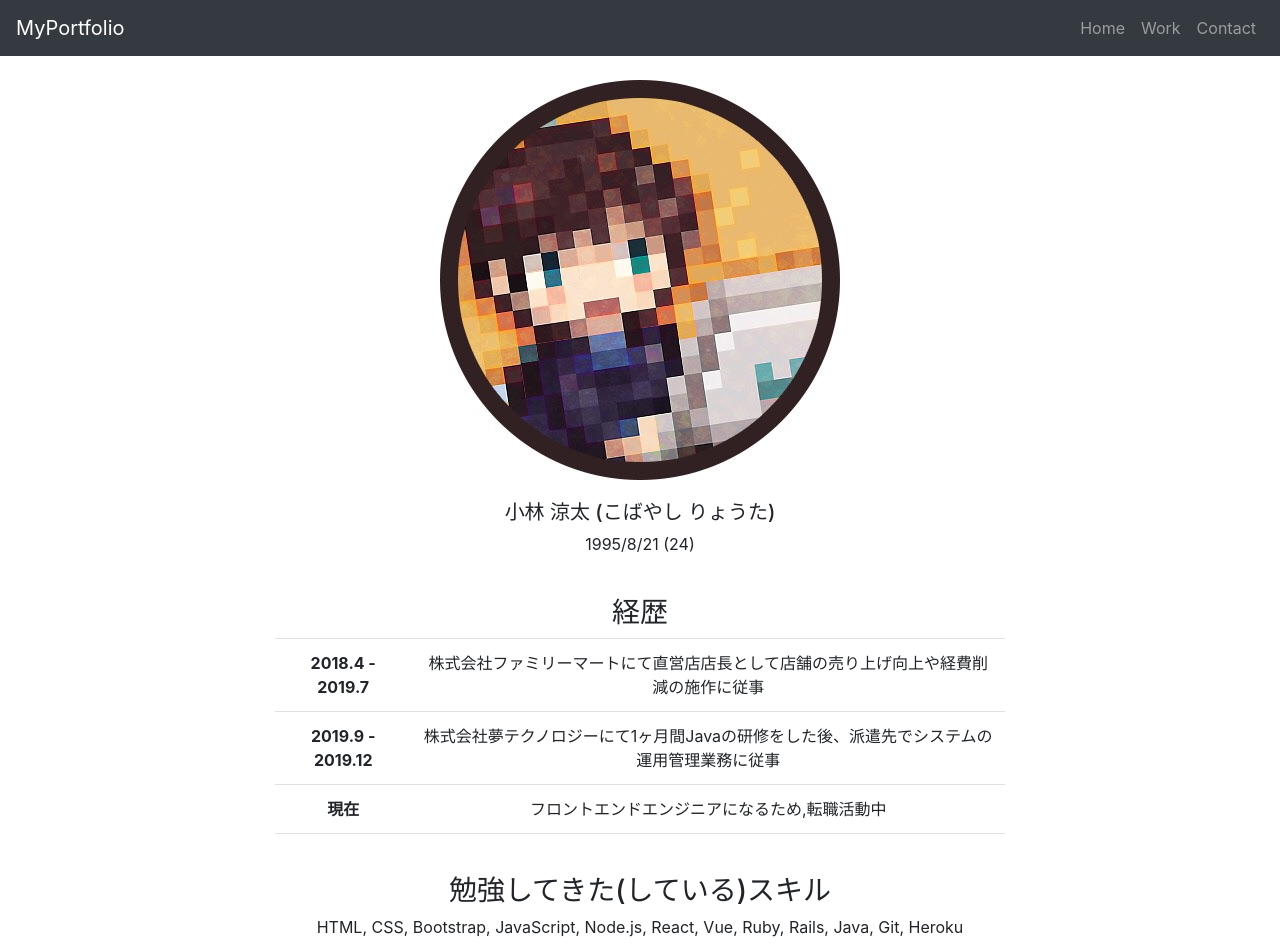
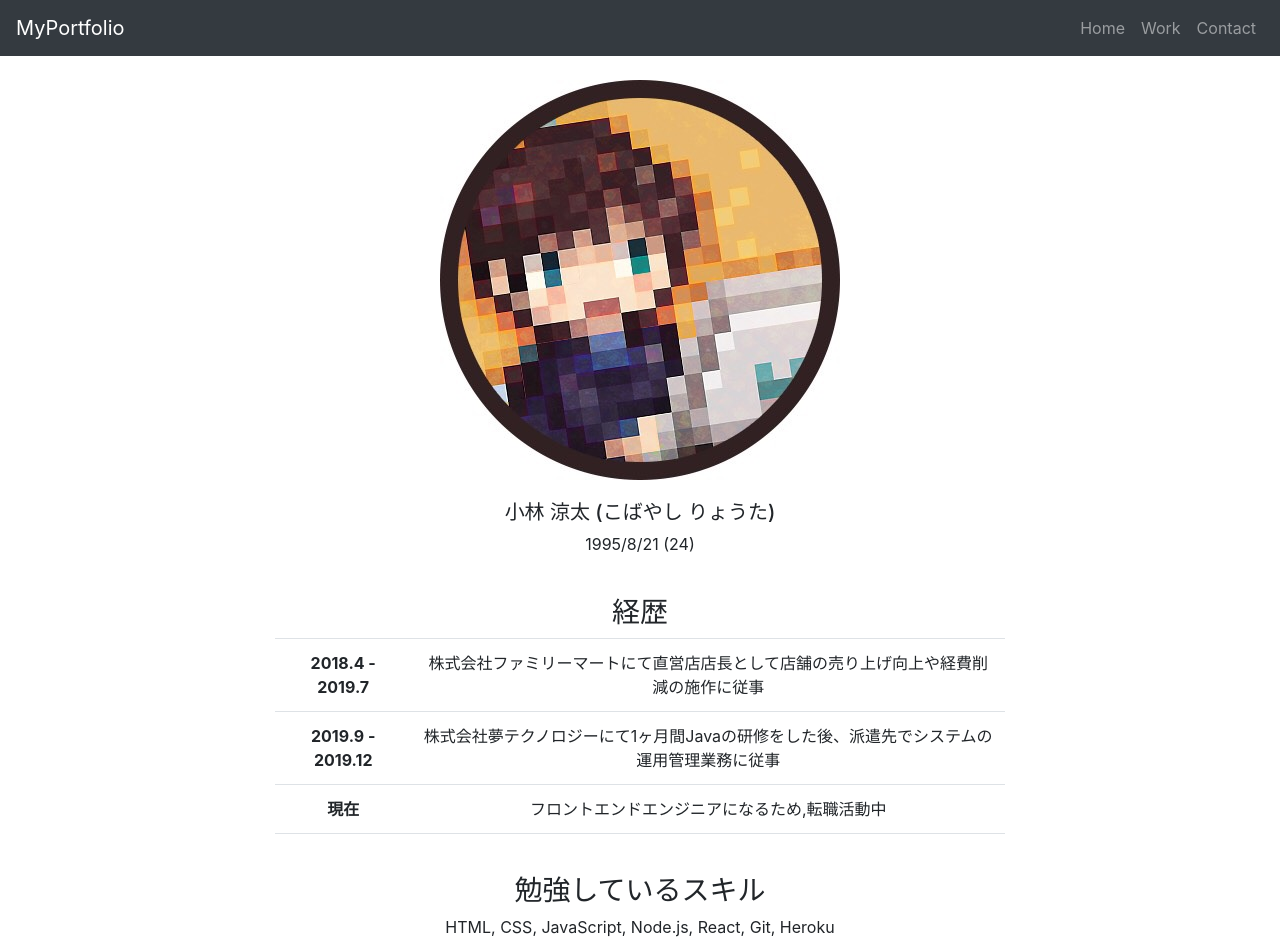
Before and after one commit to ryo-koba108/myportfolio, a React (Create React App) app: page / in a window 1280 px wide. Shown: the top 952 px of the page. Built offline with nearby package versions, Linux system fonts and the light colour scheme.

Commit message:
changed comment

```diff
--- a/src/components/Home.jsx
+++ b/src/components/Home.jsx
@@ -47,8 +47,8 @@ class Home extends React.Component {
           </Row>
           <Row className="mb-4">
             <Col className="text-center" sm="12" md={{ size: 8, offset: 2 }}>
-              <h3>勉強してきた(している)スキル</h3>
-              HTML, CSS, Bootstrap, JavaScript, Node.js, React, Vue, Ruby, Rails, Java, Git, Heroku
+              <h3>勉強しているスキル</h3>
+              HTML, CSS, JavaScript, Node.js, React, Git, Heroku
             </Col>
           </Row>
         </Container>
```
